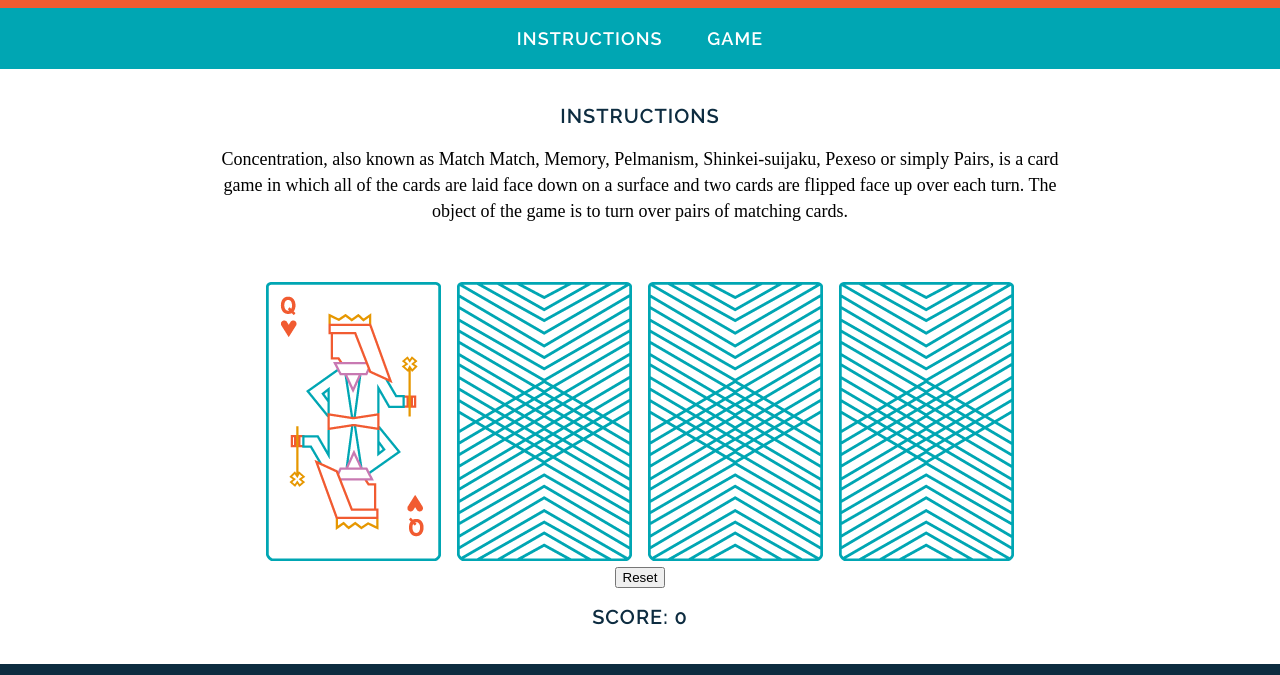
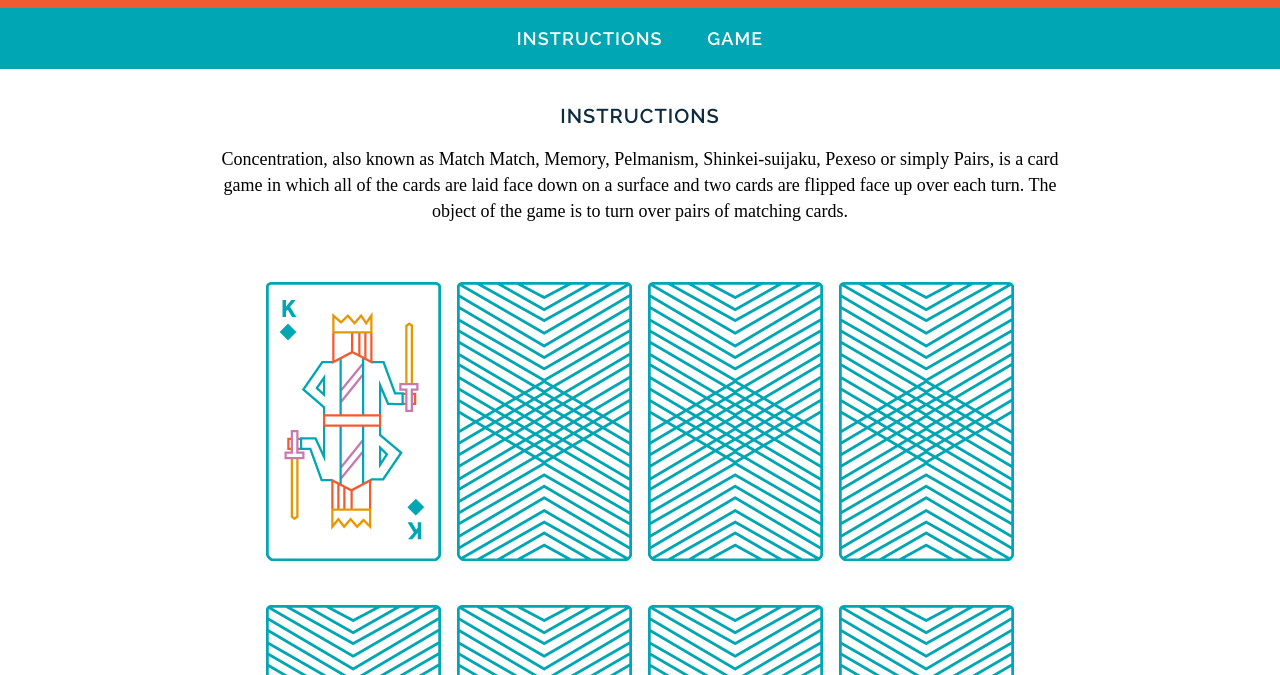
Before and after one commit to Jeffrey-Thompson/wdi-fundamentals-memorygame, a plain HTML site: page memory_game/memory-game/index.html in a window 1280 px wide. Both pictures are taken after a click on the picture 353 px from the left and 526 px from the top of the page. Shown: the part 105-780 px from the top of the page. Drawn offline with Linux system fonts and the light colour scheme; a web font is replaced by a local one.

Commit message:
additional features

```diff
--- a/memory_game/memory-game/css/style.css
+++ b/memory_game/memory-game/css/style.css
@@ -55,11 +55,15 @@ a {
   margin: 0 20px;
   /* For hover style transition (bonus) */
   border-bottom: 2px solid transparent;
-/*   transition: all .3s ease-in-out; */
+  transition: all .3s ease-in-out;
 }
 
 a:hover {
   border-bottom: 2px solid white;
+}
+
+.scoreboard {
+  border: 5px dotted black;
 }
 /* =============================
 HEADER
--- a/memory_game/memory-game/index.html
+++ b/memory_game/memory-game/index.html
@@ -25,11 +25,14 @@
 			Concentration, also known as Match Match, Memory, Pelmanism, Shinkei-suijaku, Pexeso or simply Pairs, is a card game in which all of the cards are laid face down on a surface and two cards are flipped face up over each turn. The object of the game is to turn over pairs of matching cards.
 		</p>
 
+		<h2 id = "message"></h2>
+
 		<div id="game-board" class="board clearfix"></div>
 
-		<button type ="button" id = "button">Reset</button>
+		<button type ="button" id = "button">Randomize</button>
+		<button type ="button" id = "scoreReset">Reset Score</button>
 
-		<h2>Score: <span id = "score">0</span></h2>
+		<h2 class = "scoreboard">Matches: <span id = "score">0</span></h2>
 
 	</main>
 
--- a/memory_game/memory-game/js/main.js
+++ b/memory_game/memory-game/js/main.js
@@ -1,38 +1,93 @@
 const cards = [
 {
-rank: "queen",
+rank: "queen1",
 suit: "hearts",
 cardImage: "images/queen-of-hearts.png"
 },
 {
-rank: "queen",
+rank: "queen2",
 suit: "diamonds",
 cardImage: "images/queen-of-diamonds.png"
 },
 {
-rank: "king",
+rank: "king1",
 suit: "hearts",
 cardImage: "images/king-of-hearts.png",
 },
 {
-rank: "king",
+rank: "king2",
+suit: "diamonds",
+cardImage: "images/king-of-diamonds.png"
+},
+{
+rank: "queen1",
+suit: "hearts",
+cardImage: "images/queen-of-hearts.png"
+},
+{
+rank: "queen2",
+suit: "diamonds",
+cardImage: "images/queen-of-diamonds.png"
+},
+{
+rank: "king1",
+suit: "hearts",
+cardImage: "images/king-of-hearts.png",
+},
+{
+rank: "king2",
 suit: "diamonds",
 cardImage: "images/king-of-diamonds.png"
 }];
-let cardElement;
+
 let cardsInPlay = [];
 let cardID;
 let score = 0;
+let ranNums = [];
+
+for (let i = 0; i < cards.length; i++) {
+	ranNums.push(i);
+};
+
+//Fisher-Yates Shuffle function
+function shuffle(array) {
+    var i = array.length,
+        j = 0,
+        temp;
+
+    while (i--) {
+
+        j = Math.floor(Math.random() * (i+1));
+
+        // swap randomly chosen element with current element
+        temp = array[i];
+        array[i] = array[j];
+        array[j] = temp;
+
+    }
+    return array;
+};
+
+shuffle(ranNums);
+console.log(ranNums);
+
 function checkForMatch() {
 	if (cardsInPlay.length === 2) {
 		if (cardsInPlay[0] === cardsInPlay[1]) {
-			alert("You found a match!");
+			//document.getElementById('message').innerHTML = "You found a match!\nBoard Shuffled!";
+			alert("You found a match!\nBoard Shuffled!");
 			score++;
 			document.getElementById('score').innerHTML = score;
+			reset();
 		} else
-			alert("Sorry, try again.")
+			//document.getElementById('message').innerHTML = "Sorry, try again.\nHide Cards?";
+			alert("Sorry, try again.\nHide Cards?")
+			document.getElementById('game-board').innerHTML = "";
+			cardsInPlay = [];
+			createBoard();
 	}
 };
+
 function flipCard() {
 	let cardID = this.getAttribute('data-id');
 	cardsInPlay.push(cards[cardID].rank);
@@ -45,14 +100,10 @@ function flipCard() {
 
 function createBoard() {
 	for (let i = 0; i < cards.length; i++) {
-		//creates cardElement and sets to img type
-		var cardElement = document.createElement('img');
-		//sets cardElement attributes to image sorce
+		let cardElement = document.createElement('img');
 		cardElement.setAttribute('src', 'images/back.png');
-		//gives cardElement a id
-		cardElement.setAttribute('data-id', i);
+		cardElement.setAttribute('data-id', ranNums[i]);
 		cardElement.addEventListener('click', flipCard);
-		//appends cardElement to game-board
 		document.getElementById('game-board').appendChild(cardElement);
 	}
 };
@@ -60,9 +111,18 @@ function createBoard() {
 createBoard();
 
 document.getElementById('button').addEventListener('click', reset);
+document.getElementById('scoreReset').addEventListener('click', zeroScore);
 
 function reset() {
 	document.getElementById('game-board').innerHTML = "";
+	document.getElementById('message').innerHTML = "";
 	cardsInPlay = [];
 	createBoard();
-}
+	shuffle(ranNums);
+	console.log(ranNums);
+};
+
+function zeroScore() {
+	score = 0;
+	document.getElementById('score').innerHTML = score;
+};
```
